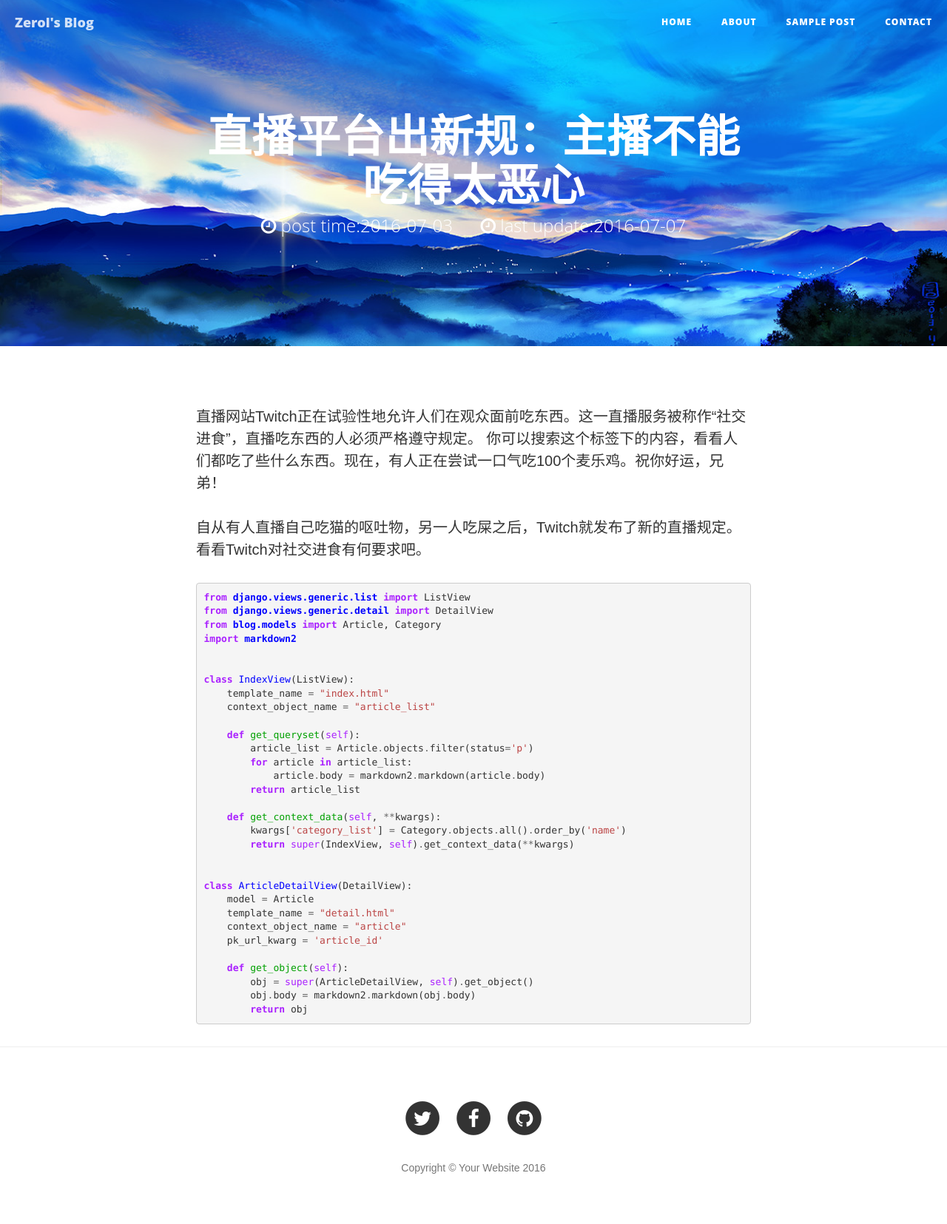
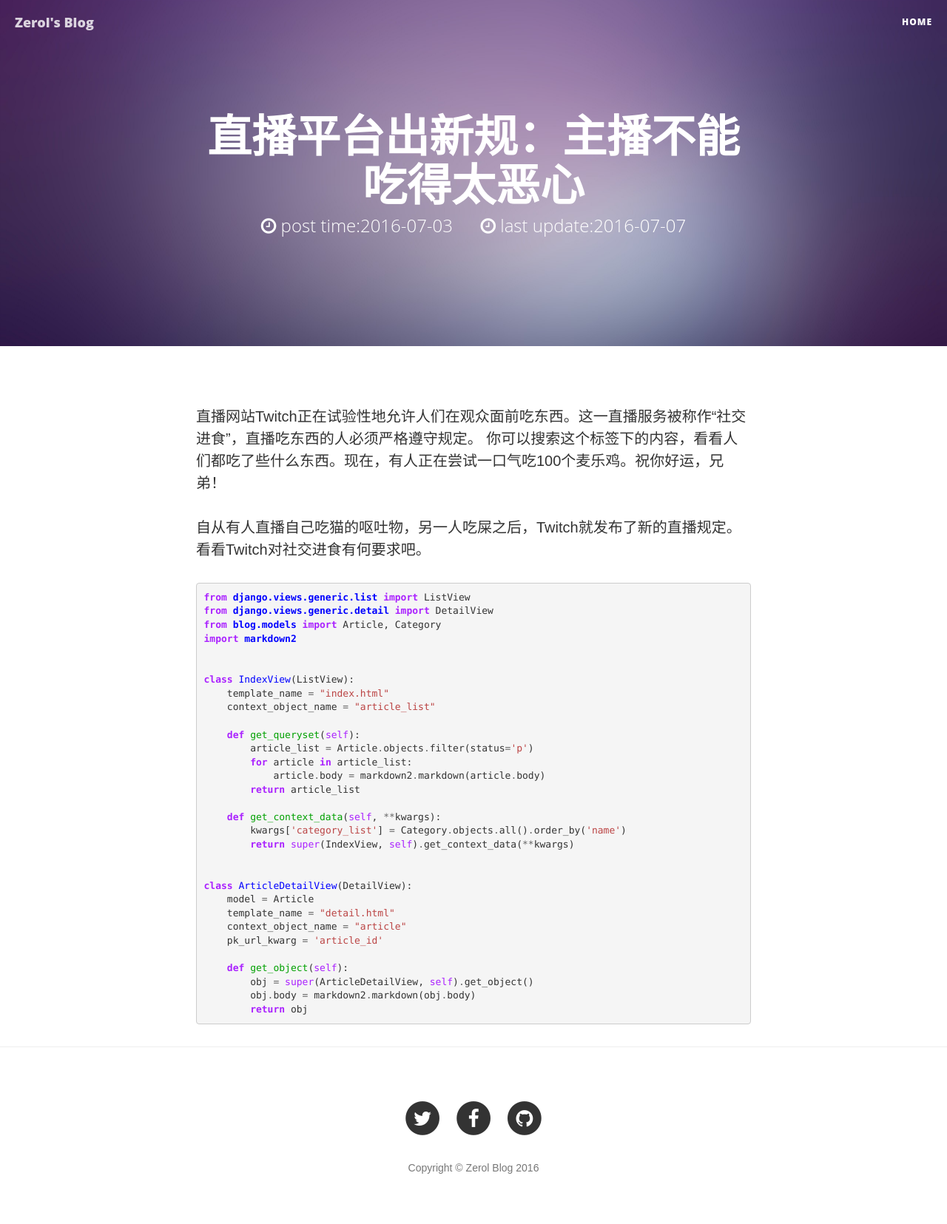
Before and after one commit to zerolfx/django-blog, a Django app: page /blog/article/2 in a window 1280 px wide. Shown: the whole page at 74% size. Run offline with Django 3.2, Linux system fonts and the light colour scheme; data comes from the database, SQL or seed files in the repository; some libraries are stand-ins or nearby versions.

```diff
--- a/templates/base.html
+++ b/templates/base.html
@@ -52,15 +52,6 @@
                     <li>
                         <a href="{% url 'blog:index' %}">Home</a>
                     </li>
-                    <li>
-                        <a href="about.html">About</a>
-                    </li>
-                    <li>
-                        <a href="detail.html">Sample Post</a>
-                    </li>
-                    <li>
-                        <a href="contact.html">Contact</a>
-                    </li>
                 </ul>
             </div>
             <!-- /.navbar-collapse -->
@@ -76,7 +67,7 @@
                 <div class="col-lg-8 col-lg-offset-2 col-md-10 col-md-offset-1">
                     <ul class="list-inline text-center">
                         <li>
-                            <a href="#">
+                            <a href="https://twitter.com/zer0lin">
                                 <span class="fa-stack fa-lg">
                                     <i class="fa fa-circle fa-stack-2x"></i>
                                     <i class="fa fa-twitter fa-stack-1x fa-inverse"></i>
@@ -100,7 +91,7 @@
                             </a>
                         </li>
                     </ul>
-                    <p class="copyright text-muted">Copyright &copy; Your Website 2016</p>
+                    <p class="copyright text-muted">Copyright &copy; Zerol Blog 2016</p>
                 </div>
             </div>
         </div>
```
Also changed, not shown: blog/static/img/home-bg.jpg.
